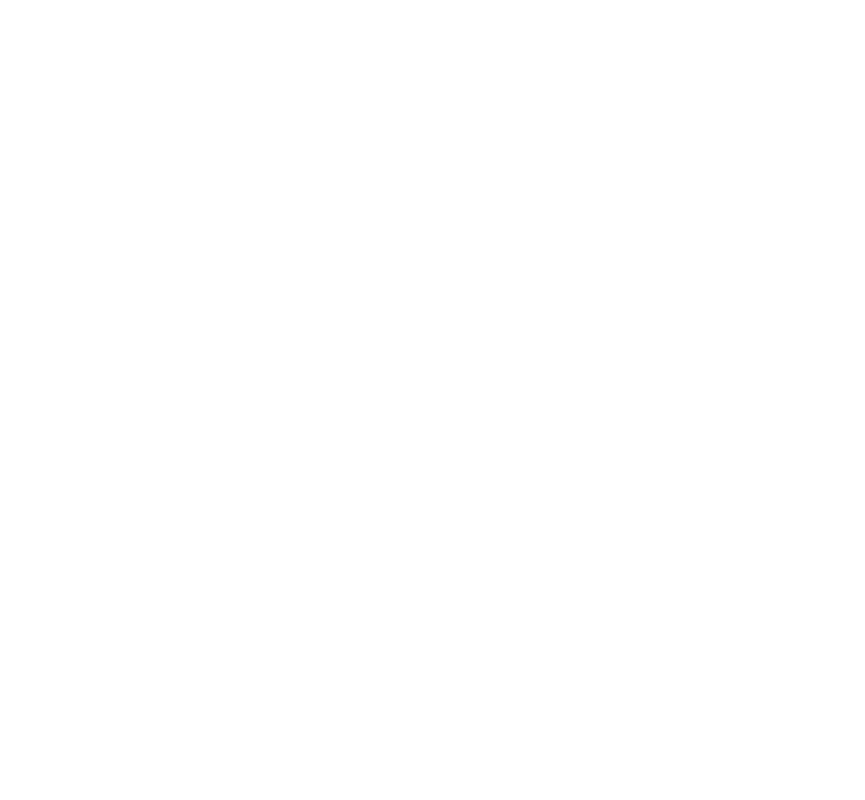
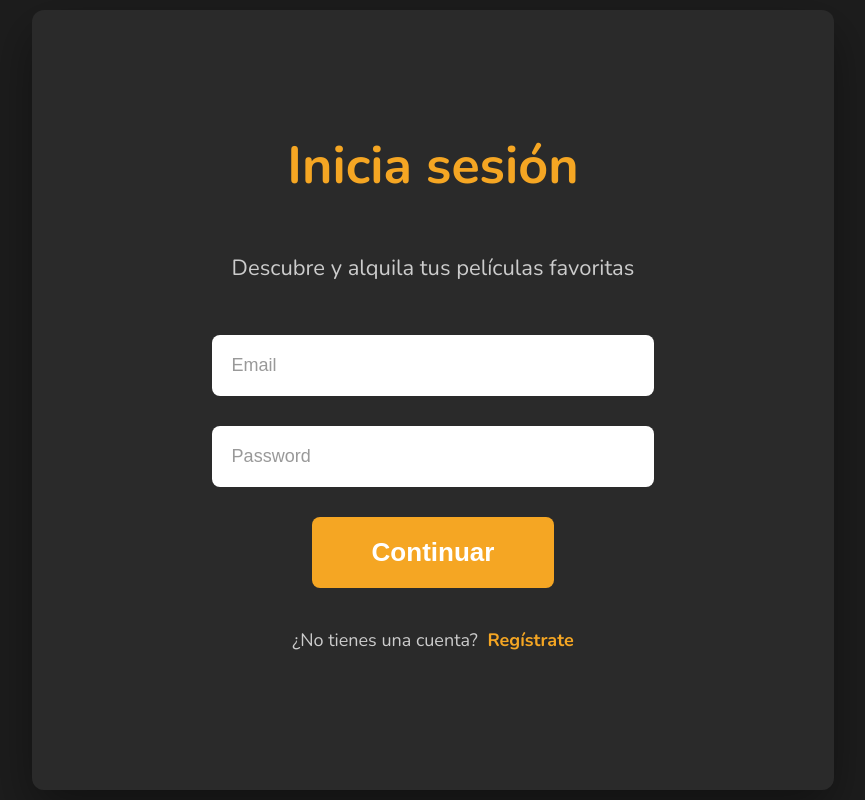
Before and after one commit to laubuscato/videoclub-frontend, a React (Vite) app: page /login in a window 1280 px wide. Before the commit this address had no page. Shown: the whole page, without its empty margins (207-1072 px from the left). Built offline with nearby package versions, Linux system fonts and the light colour scheme.

Commit message:
Pantalla de login actualizada

```diff
--- a/src/App.jsx
+++ b/src/App.jsx
@@ -9,10 +9,11 @@
   return (
     <BrowserRouter>
       <Routes>
-        <Route path="/home" element={<Home />} />
-        <Route path="/" element={<Login />} />
+        <Route path="/" element={<Home />} />
+        <Route path="/login" element={<Login />} />
         <Route path="/register" element={<Register />} />
         <Route path="/movie/:id" element={<MovieDetail />} />
+        <Route path="*" element={<Home />} />
       </Routes>
     </BrowserRouter>
   )
--- a/src/pages/home.jsx
+++ b/src/pages/home.jsx
@@ -51,7 +51,7 @@
 
                 <div className="header-actions">
 
-                    <span className="account" onClick={() => navigate("/")}>
+                    <span className="account" onClick={() => navigate("/login")}>
                         <FiUser className="account-icon" />
                         Mi cuenta
                     </span>
@@ -70,11 +70,11 @@
                 <h2 className="section-title">LO MÁS VENDIDO</h2>
 
                 <div className="movies">
-                   {/**  {movies.slice(0, 8).map((movie) => (   */}   {/**Muestra las primeras 8 peliculas */}
+                    {/**  {movies.slice(0, 8).map((movie) => (   */}   {/**Muestra las primeras 8 peliculas */}
 
-                   {movies.filter((movie) => movie.year === "2012")
-                   .slice(0, 8)
-                   .map((movie) =>(
+                    {movies.filter((movie) => movie.year === "2012")
+                    .slice(0, 8)
+                    .map((movie) =>(
 
                         <Link to={`/movie/${movie.id}`} key={movie.id} className="movie-link">
                             <div className="movie">
--- a/src/pages/login.css
+++ b/src/pages/login.css
@@ -0,0 +1,143 @@
+/* contenedor principal */
+.login-container {
+    height: 100vh;
+    display: flex;
+    justify-content: center;
+    align-items: center;
+    background: #1d1d1d;
+}
+
+
+/* caja del login */
+.login-box {
+    display: flex;
+    justify-content: center;
+    align-items: center;
+
+    padding: 120px 200px;
+    background: #2a2a2a;
+    border-radius: 12px;
+
+    box-shadow: 0 20px 50px rgba(0, 0, 0, 0.4);
+    animation: fadeIn 0.6s ease;
+}
+
+
+/* contenido interno */
+.login-content {
+    display: flex;
+    flex-direction: column;
+    align-items: center;
+    gap: 30px;
+    width: 100%;
+    max-width: 520px;
+}
+
+
+/* título */
+.login-content h1 {
+    text-align: center;
+    font-size: 52px;
+    margin: 0;
+    color: #f5a623;
+}
+
+
+/* subtítulo */
+.login-subtitle {
+    text-align: center;
+    font-size: 22px;
+    color: #ccc;
+}
+
+
+/* inputs */
+.login-content input {
+    width: 100%;
+    padding: 20px;
+    border: none;
+    border-radius: 8px;
+    font-size: 18px;
+}
+
+.login-content input::placeholder {
+    color: #999;
+}
+
+.login-content input:focus {
+    outline: none;
+    box-shadow: 0 0 8px rgba(245, 166, 35, 0.6);
+}
+
+
+/* botón */
+.login-content button {
+    width: 60%;
+    padding: 20px;
+    background: #f5a623;
+    border: none;
+    border-radius: 8px;
+    cursor: pointer;
+
+    font-size: 26px;
+    color: white;
+    font-weight: bold;
+
+    transition: all 0.2s ease;
+}
+
+
+/* hover botón */
+.login-content button:hover {
+    box-shadow:
+        0 0 10px rgba(245, 166, 35, 0.6),
+        0 0 25px rgba(245, 166, 35, 0.4);
+    transform: translateY(-2px);
+}
+
+
+/* click botón */
+.login-content button:active {
+    transform: scale(0.97);
+    box-shadow: 0 0 5px rgba(245, 166, 35, 0.4);
+}
+
+
+/* texto registro */
+.register-text {
+    font-size: 18px;
+    color: #ccc;
+    text-align: center;
+    margin-top: 10px;
+}
+
+
+/* enlace registro */
+.register-link {
+    color: #f5a623;
+    font-weight: bold;
+    text-decoration: none;
+    cursor: pointer;
+    margin-left: 5px;
+    transition: all 0.2s ease;
+}
+
+
+/* hover enlace */
+.register-link:hover {
+    color: #ffb84d;
+    text-decoration: underline;
+}
+
+
+/* animación entrada */
+@keyframes fadeIn {
+    from {
+        opacity: 0;
+        transform: translateY(20px);
+    }
+    to {
+        opacity: 1;
+        transform: translateY(0);
+    }
+}
--- a/src/pages/login.jsx
+++ b/src/pages/login.jsx
@@ -1,6 +1,8 @@
 import { useState } from "react"
 import { login } from "../services/api"
 import { useNavigate } from "react-router-dom"
+import { Link } from "react-router-dom";
+import "./login.css";
 
 function Login() {
 
@@ -10,43 +12,54 @@
     const navigate = useNavigate()
 
     async function handleLogin() {
-
         try {
-
             const data = await login(email, password)
 
             console.log(data)
 
-            navigate("/home")
-
+            navigate("/")
         } catch (error) {
-
             console.log(error)
-
         }
-
     }
 
     return (
-        <div>
+        <div className="login-container">
+            <div className="login-box">
+                <div className="login-content">
 
-        <h1>Login</h1>
+                    <h1>Inicia sesión</h1>
+
+                    <p className="login-subtitle">
+                        Descubre y alquila tus películas favoritas
+                    </p>
 
                     <input
                         placeholder="Email"
+                        value={email}
                         onChange={(e) => setEmail(e.target.value)}
                     />
 
                     <input
                         type="password"
                         placeholder="Password"
+                        value={password}
                         onChange={(e) => setPassword(e.target.value)}
                     />
 
                     <button onClick={handleLogin}>
-            Login
+                        Continuar
                     </button>
 
+                    <p className="register-text">
+                        ¿No tienes una cuenta?{" "}
+                        <Link to="/register" className="register-link">
+                            Regístrate
+                        </Link>
+                    </p>
+
+                </div>
+            </div>
         </div>
     )
 }
```
Lines whose indentation alone changed are shown as unchanged.
